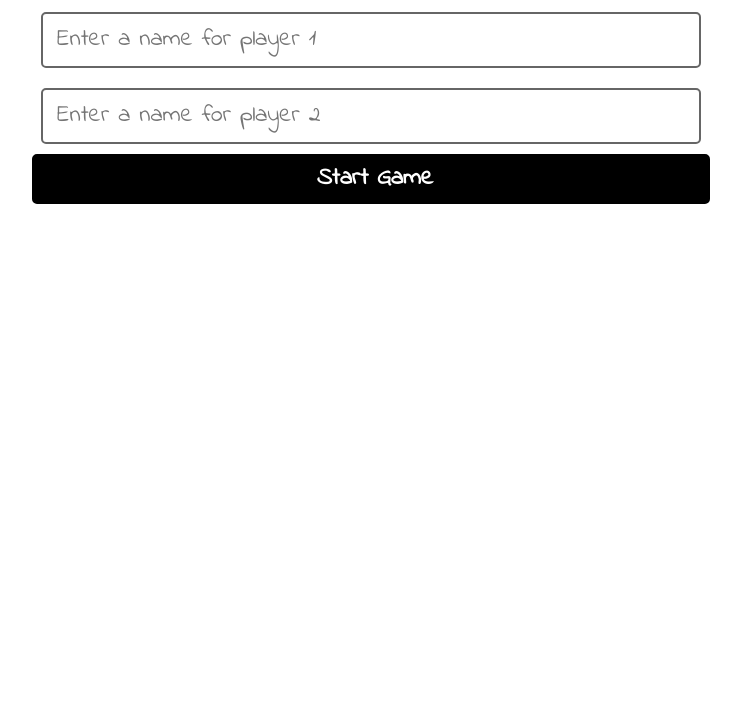
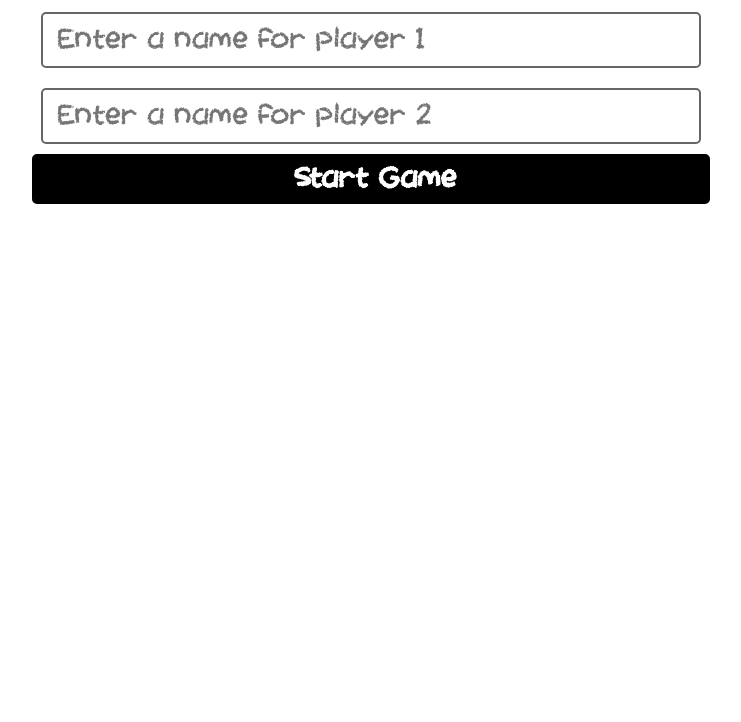
Before and after one commit to bertil291utn/tic-tac-toe-js, a plain HTML site: page index.html in a window 1280 px wide. Shown: the part 78-800 px from the top of the page, without its empty margins (269-1010 px from the left). Drawn offline with Linux system fonts and the light colour scheme.

Commit message:
Add new font - Update to new chalk font

```diff
--- a/assets/css/style.css
+++ b/assets/css/style.css
@@ -1,14 +1,15 @@
+
 @font-face {
-  font-family: 'indie_flowerregular';
+  font-family: 'chalktasticregular';
   src:
-    url('/assets/fonts/indieflower-regular-webfont.woff2') format('woff2'),
-    url('/assets/fonts/indieflower-regular-webfont.woff2') format('woff');
+    url('/assets/fonts/chalktastic-x1nr-webfont.woff2') format('woff2'),
+    url('/assets/fonts/chalktastic-x1nr-webfont.woff') format('woff');
   font-weight: normal;
   font-style: normal;
 }
 
 body {
-  font-family: 'indie_flowerregular', Arial, sans-serif;
+  font-family: 'chalktasticregular', Arial, sans-serif;
   text-align: center;
 }
 
```
Also changed, not shown: assets/fonts/chalktastic-x1nr-webfont.woff (added), assets/fonts/chalktastic-x1nr-webfont.woff2 (added).
